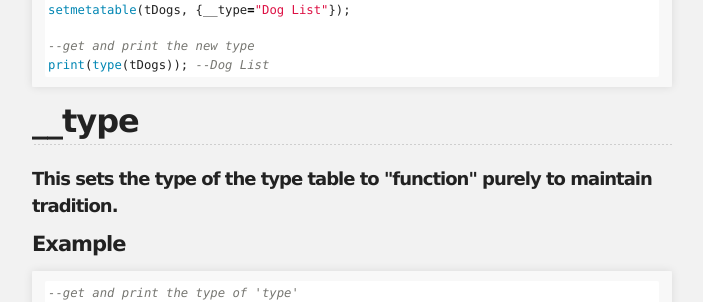
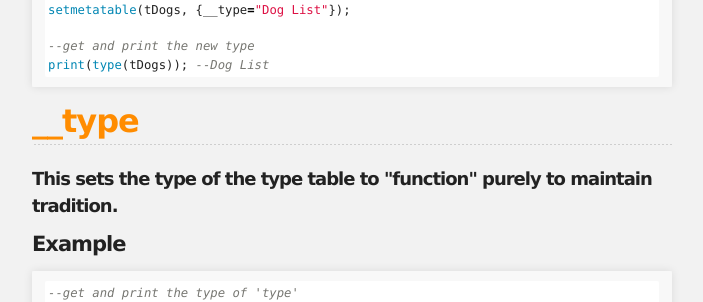
Before and after one commit to CentauriSoldier/LuaEx, a Jekyll site: the page built from docs/api/types.md, in a window 1280 px wide. Shown: the part 1275-1577 px from the top of the page, without its empty margins (288-991 px from the left). Built offline with Jekyll 4.4.1, drawn with Linux system fonts in a browser that asks for light colours; our own code applies the rules of GitHub Pages for plain Markdown files.

Commit message:
Update types.md

````diff
--- a/docs/api/types.md
+++ b/docs/api/types.md
@@ -42,7 +42,7 @@ setmetatable(tDogs, {__type="Dog List"});
 print(type(tDogs)); --Dog List
 ```
 
-<h2>__type</h2>
+<h2 class="func">__type</h2>
 <h5>This sets the type of the <i>type</i> table to "function" purely to maintain tradition.</h5>
 
 #### Example
````
